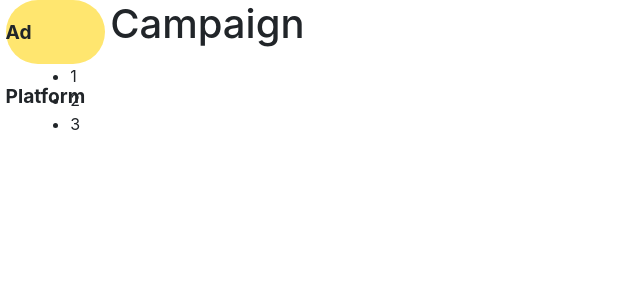
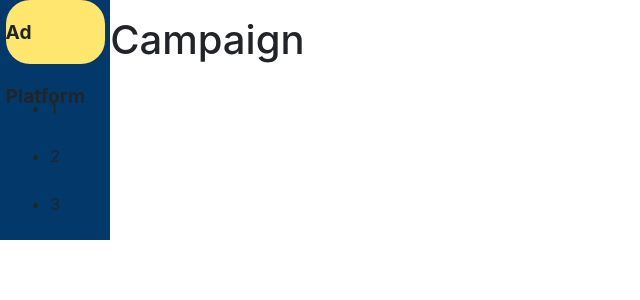
Before and after one commit to Russelllin7789/ad-platform, a Vue app: page /#/ in a window 1280 px wide. Shown: the top 300 px of the page, without its empty margins (0-640 px from the left). Built offline with nearby package versions, Linux system fonts and the light colour scheme; the HTML template or start-up script is replaced by a standard one.

Commit message:
fix: modify small details

```diff
--- a/src/assets/application.css
+++ b/src/assets/application.css
@@ -14,13 +14,12 @@
 }
 
 #sidebar-area {
-  width: 20%;
+  width: 25%;
   height: 100%;
-  border-right: 1px solid #000;
 }
 
 #ad-table-area {
-  width: 80%;
+  width: 75%;
   height: 100%;
   margin-left: 2rem;
 }
--- a/src/assets/scss/main.scss
+++ b/src/assets/scss/main.scss
@@ -0,0 +1 @@
+$mainDark: #03396A
--- a/src/components/AdTable.vue
+++ b/src/components/AdTable.vue
@@ -11,4 +11,8 @@
 .table-container {
   height: 100%;
 }
+
+.table-title {
+  margin-top: 1rem;
+}
 </style>
--- a/src/components/Sidebar.vue
+++ b/src/components/Sidebar.vue
@@ -17,15 +17,17 @@
   align-items: center;
   justify-content: center;
   height: 100%;
+  background-color: #03396a;
 }
 
 .brand-name-wrapper {
   background-color: #ffe66f;
-  border-radius: 2rem;
+  border-radius: 1.5rem;
   width: 90%;
   height: 4rem;
   line-height: 4rem;
   justify-content: center;
+  margin-bottom: 2rem;
 }
 
 .brand-name {
@@ -33,6 +35,13 @@
   font-size: 1.2rem;
 }
 
+.nav-item-area {
+  margin: 0;
+  padding: 0;
+}
+
 .nav-item {
+  width: 100%;
+  margin-bottom: 1.5rem;
 }
 </style>
```
